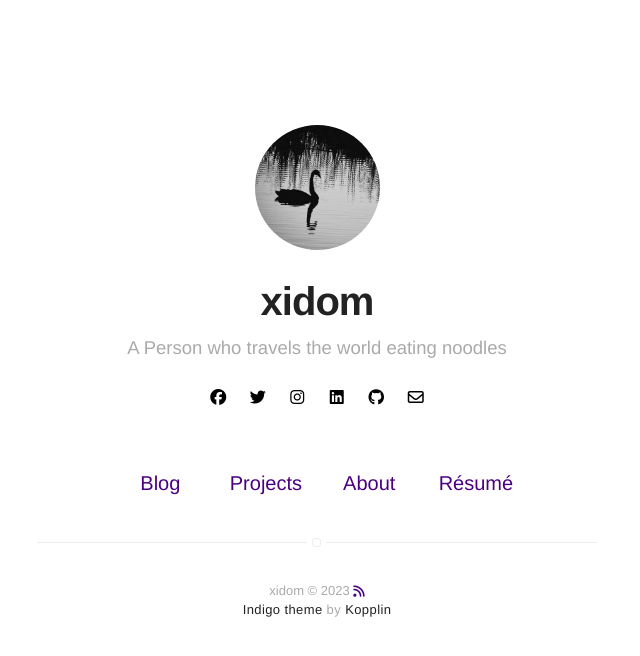
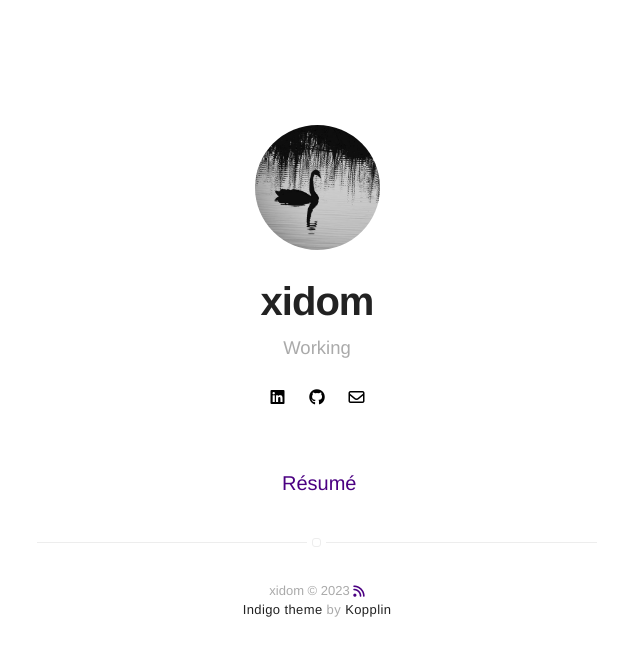
Before and after one commit to Xidomcode/web, a Jekyll site: the page built from index.html, in a window 1280 px wide. Shown: the top 656 px of the page, without its empty margins (323-963 px from the left). Built offline with Jekyll 4.4.1, drawn with Linux system fonts in a browser that asks for light colours; nearby versions of some CDN libraries; part of the change alters nothing that is shown.

Commit message:
Update _config.yml

```diff
--- a/_config.yml
+++ b/_config.yml
@@ -1,6 +1,6 @@
 # main text of home
 title: xidom
-bio: A Person who travels the world eating noodles
+bio: Working
 
 # twitter summary info
 description: A blog about technology and stuff related
@@ -18,7 +18,7 @@ dark-theme: false
 # and specify source (external or local).
 resume: true
 resume-external: true
-resume-url: https://google.com/?q=my+resume
+resume-url: https://xidomcode.github.io/idom-cv/
 
 url: https://sergiokopplin.github.io/indigo
 # your url: https://xidomcode.github.io/web
@@ -34,9 +34,9 @@ disqus:
   categories: [blog, project] # only show disqus for posts that have these categories
 
 # if you don't have any of social below, comment the line
-facebook: myfacebook
-twitter: mytwitter
-instagram: myinstagram
+#facebook: myfacebook
+#twitter: mytwitter
+#instagram: myinstagram
 linkedin: mylinkedin
 github: https://github.com/Xidomcode
 email: myemail@gmail.com
@@ -69,11 +69,11 @@ pagination:
   permalink: "/:num/" # pagination link that will be appended
 
 # if you don't need projects, comment the *projects* configs below
-projects: true
+#projects: true
 
 # if you don't need "about" or "blog", comment them out below
-about: true
-blog: true
+#about: true
+#blog: true
 
 # do you want to show the "read time" of the posts?
 read-time: true
```
